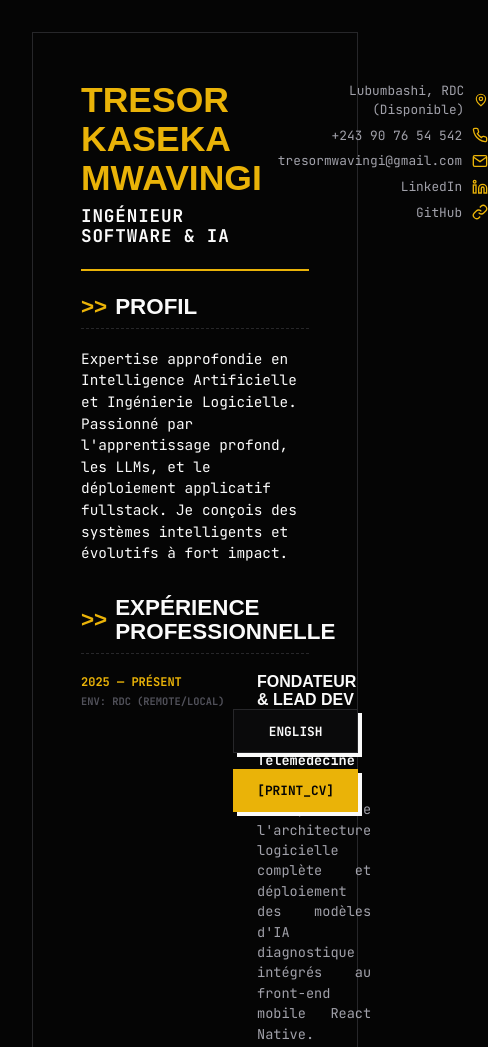
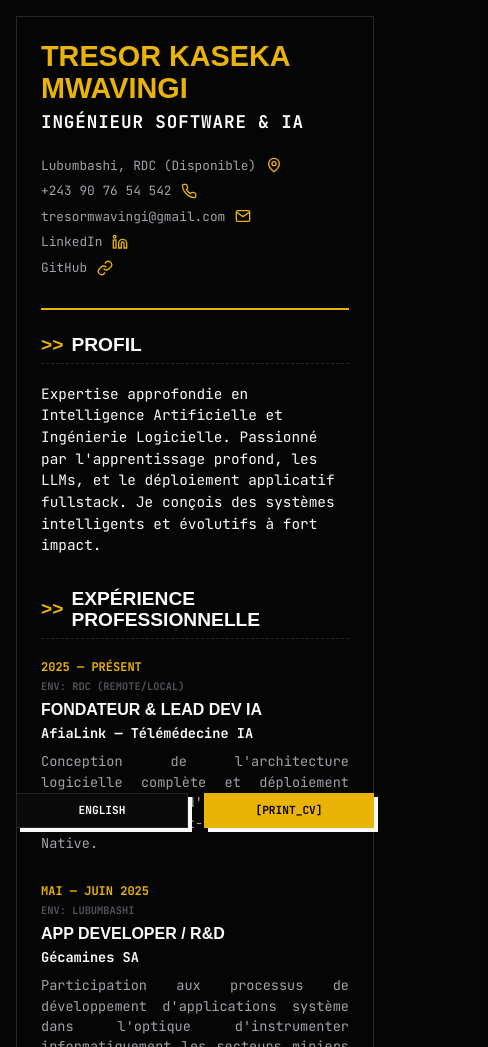
Before and after one commit to Tresorkaseka/tresorkaseka.github.io, a plain HTML site: page cv.html in a window 390 px wide. Shown: the top 1047 px of the page, 488 px wide, since content can reach past the window. Drawn offline with Linux system fonts and the light colour scheme; a web font is replaced by a local one.

Commit message:
Optimize mobile responsiveness for portfolio and CV

```diff
--- a/cv.html
+++ b/cv.html
@@ -207,6 +207,48 @@
             color: var(--text-secondary);
             font-size: 0.85rem;
             text-align: justify;
+        }
+
+        /* Responsive */
+        @media (max-width: 768px) {
+            body { padding: 1rem; }
+            .cv-container { padding: 1.5rem; }
+
+            header {
+                grid-template-columns: 1fr;
+                text-align: left;
+                gap: 1.5rem;
+            }
+
+            .contact-info {
+                text-align: left;
+            }
+
+            .contact-item {
+                justify-content: flex-start;
+            }
+
+            .item-row {
+                grid-template-columns: 1fr;
+                gap: 0.4rem;
+                margin-bottom: 1.8rem;
+            }
+
+            .name-title h1 { font-size: 1.8rem; }
+            .section-title { font-size: 1.2rem; }
+
+            .web-controls {
+                flex-direction: row;
+                bottom: 1rem;
+                right: 1rem;
+                left: 1rem;
+            }
+
+            .btn-print, .btn-lang {
+                flex: 1;
+                padding: 0.6rem;
+                font-size: 0.7rem;
+            }
         }
 
         /* Skills */
```
Also changed, not shown: index.html (+20 -5 lines).
